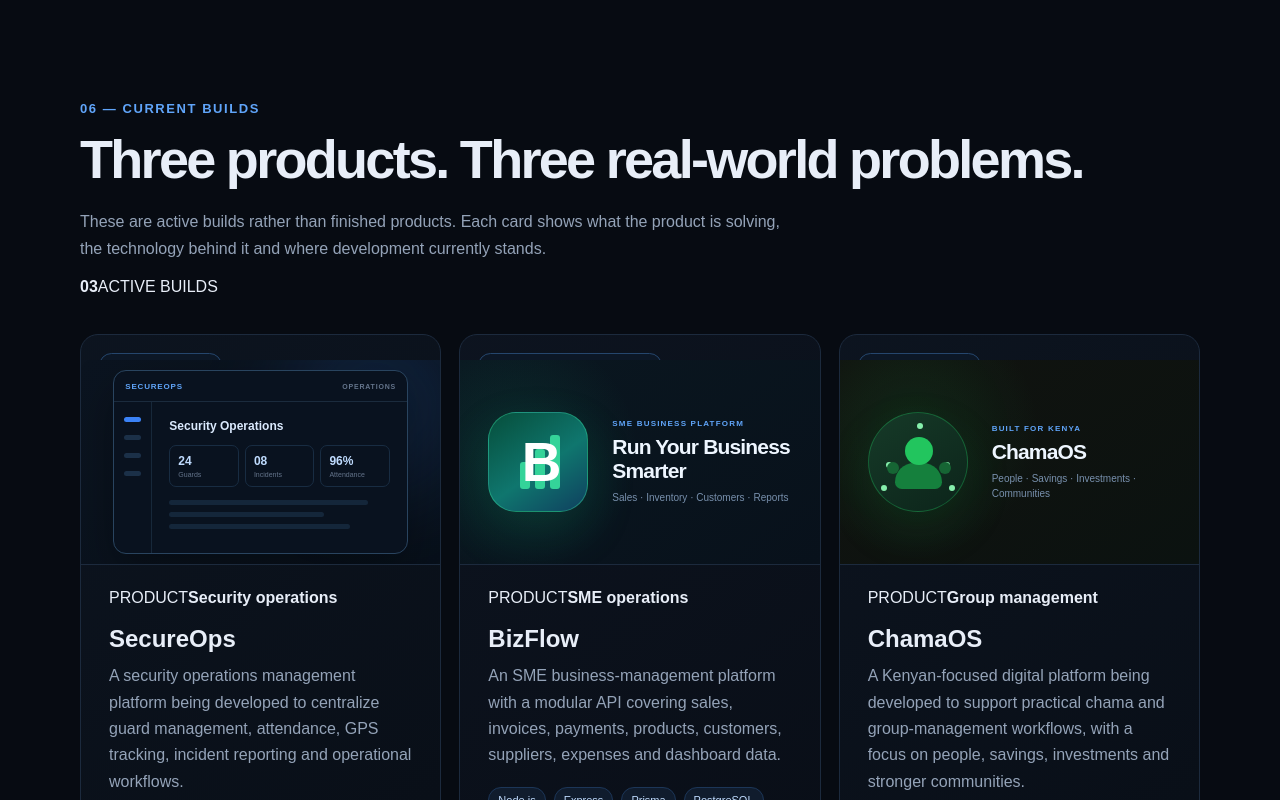
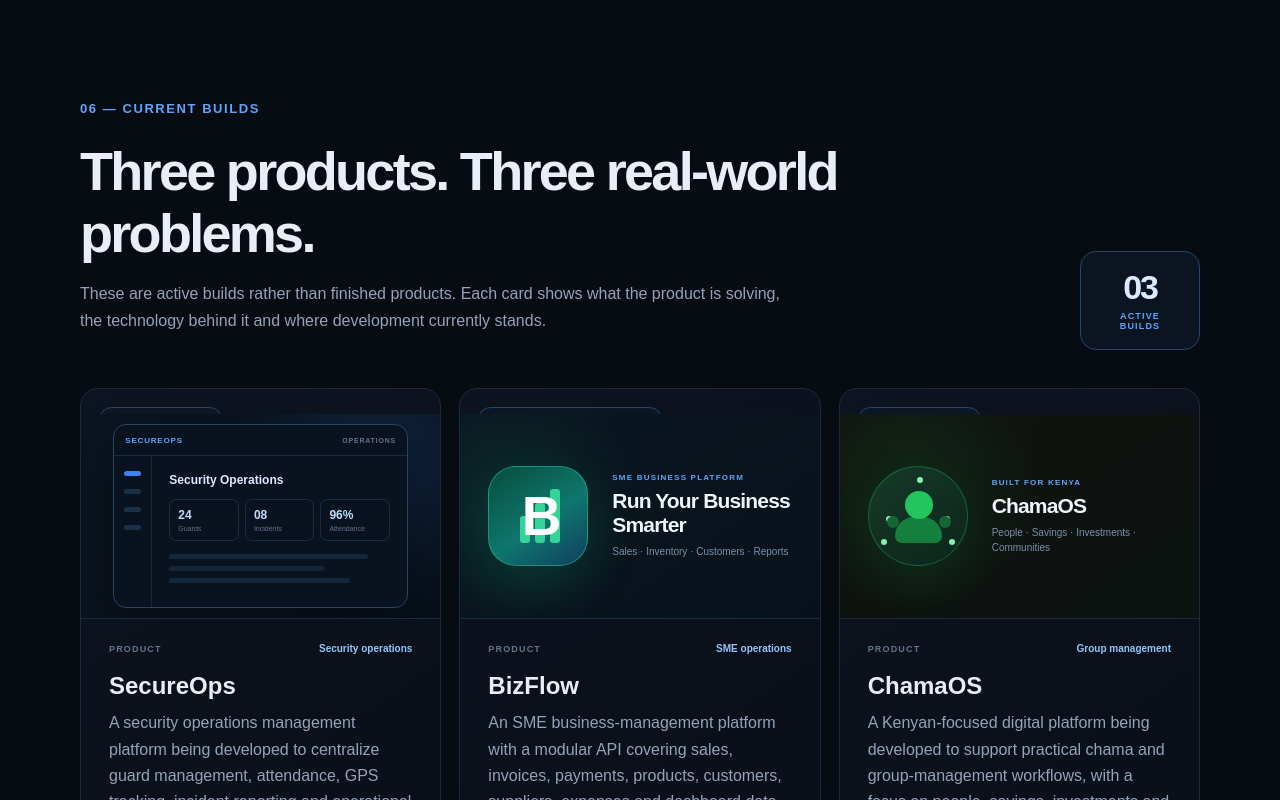
Before and after one commit to EugeneCodes254/eugene-portfolio, a Next.js app: page / in a window 1280 px wide. Shown: the part 6000-6800 px from the top of the page. Built offline with nearby package versions, Linux system fonts and the light colour scheme.

Commit message:
Style current product builds presentation

```diff
--- a/app/globals.css
+++ b/app/globals.css
@@ -89,3 +89,15 @@ section{scroll-margin-top:86px}
 .community-mark span:nth-child(1){left:17px;top:49px}.community-mark span:nth-child(2){right:17px;top:49px}.community-mark span:nth-child(3){left:48px;top:10px}.community-mark span:nth-child(4){left:12px;bottom:20px}.community-mark span:nth-child(5){right:12px;bottom:20px}
 .current-build h3{font-size:24px}
 @media(max-width:900px){.current-build-grid{grid-template-columns:1fr 1fr}}\n@media(max-width:720px){.build-visual{min-height:190px}.brand-orb,.community-mark{width:82px;height:82px;flex-basis:82px}.brand-orb b{font-size:45px}.build-visual-copy strong{font-size:18px}.bizflow-visual,.chamaos-visual{gap:17px;padding:22px}.visual-shell{width:88%}}
+
+/* Current builds presentation */
+.builds-heading{display:flex;align-items:flex-end;justify-content:space-between;gap:30px;margin-top:12px}
+.builds-heading h2{margin-bottom:12px}
+.builds-count{flex:0 0 120px;padding:18px;border:1px solid #25466d;border-radius:16px;background:#0b1420;text-align:center}
+.builds-count strong{display:block;font-size:34px;line-height:1;letter-spacing:-.06em;color:#dbeafe}
+.builds-count span{display:block;margin-top:7px;color:#60a5fa;font-size:9px;font-weight:900;letter-spacing:.13em}
+.build-meta{display:flex;justify-content:space-between;gap:12px;align-items:center;margin-bottom:4px}
+.build-meta span{color:#64748b;font-size:9px;font-weight:900;letter-spacing:.13em}
+.build-meta b{color:#93c5fd;font-size:10px;font-weight:800}
+.current-build .build-copy p{min-height:92px}
+@media(max-width:720px){.builds-heading{align-items:flex-start}.builds-count{display:none}.current-build .build-copy p{min-height:0}}
```
